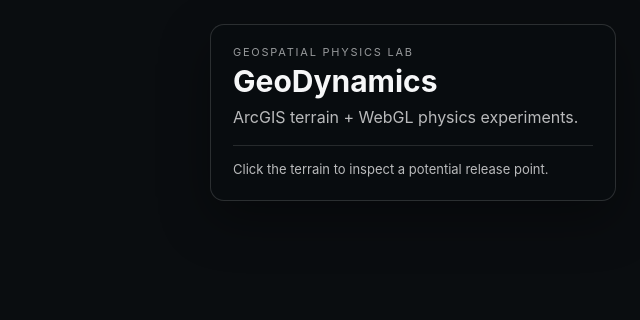
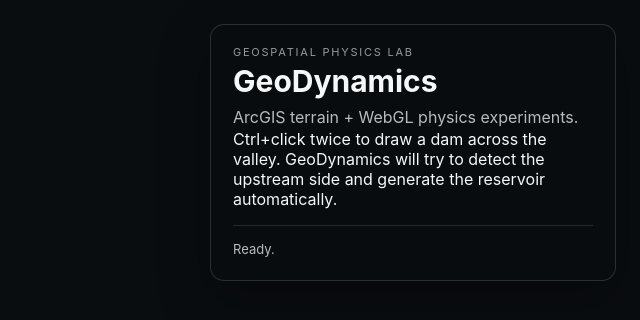
Before and after one commit to nicogis/GeoDynamics, a website built with Vite: page index.html in a window 1280 px wide. Shown: the whole page, without its empty margins (640-1280 px from the left). Built offline with nearby package versions, Linux system fonts and the light colour scheme; what @arcgis/core would draw is missing.

Commit message:
Add reservoir workflow help to panel

```diff
--- a/index.html
+++ b/index.html
@@ -12,7 +12,8 @@
       <div class="eyebrow">GEOSPATIAL PHYSICS LAB</div>
       <h1>GeoDynamics</h1>
       <p>ArcGIS terrain + WebGL physics experiments.</p>
-      <div id="status">Click the terrain to inspect a potential release point.</div>
+      <div id="help">Ctrl+click twice to draw a dam across the valley. GeoDynamics will try to detect the upstream side and generate the reservoir automatically.</div>
+      <div id="status">Ready.</div>
     </aside>
     <script type="module" src="/src/main.ts"></script>
   </body>
```
